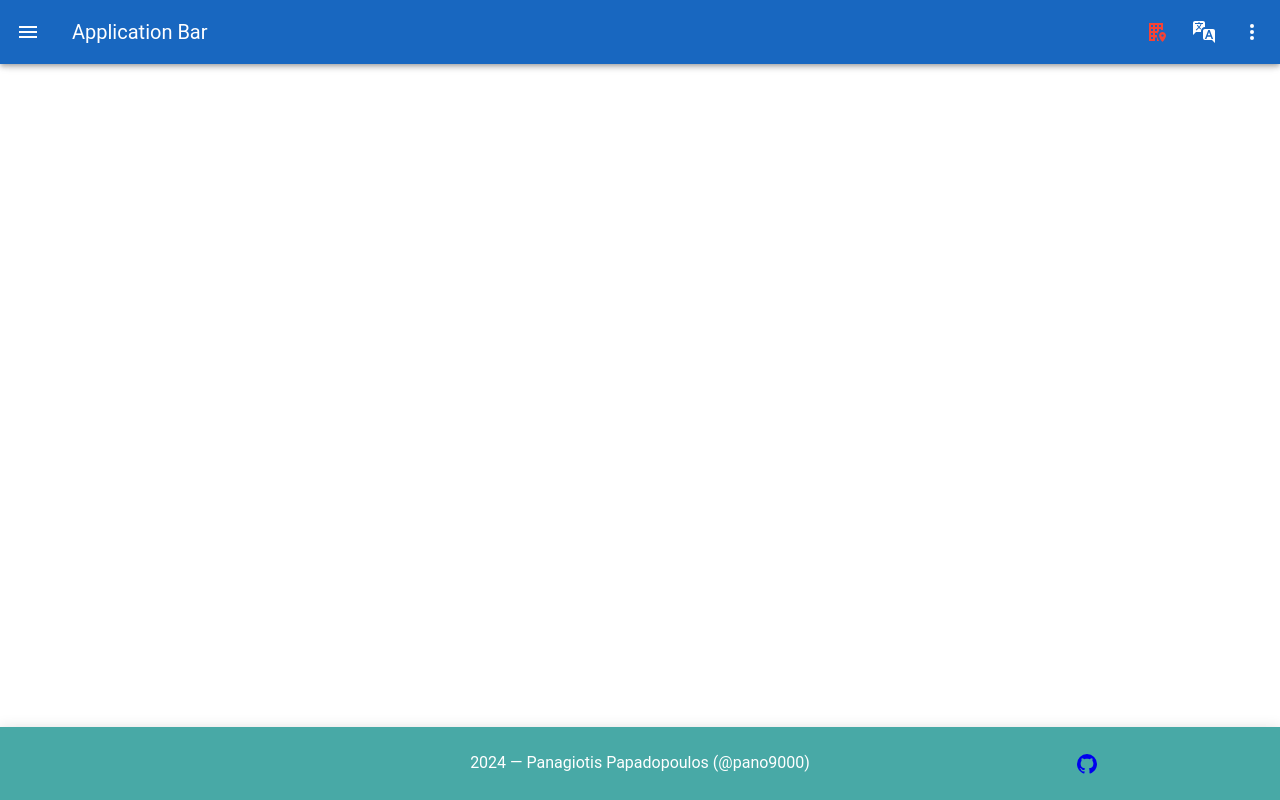
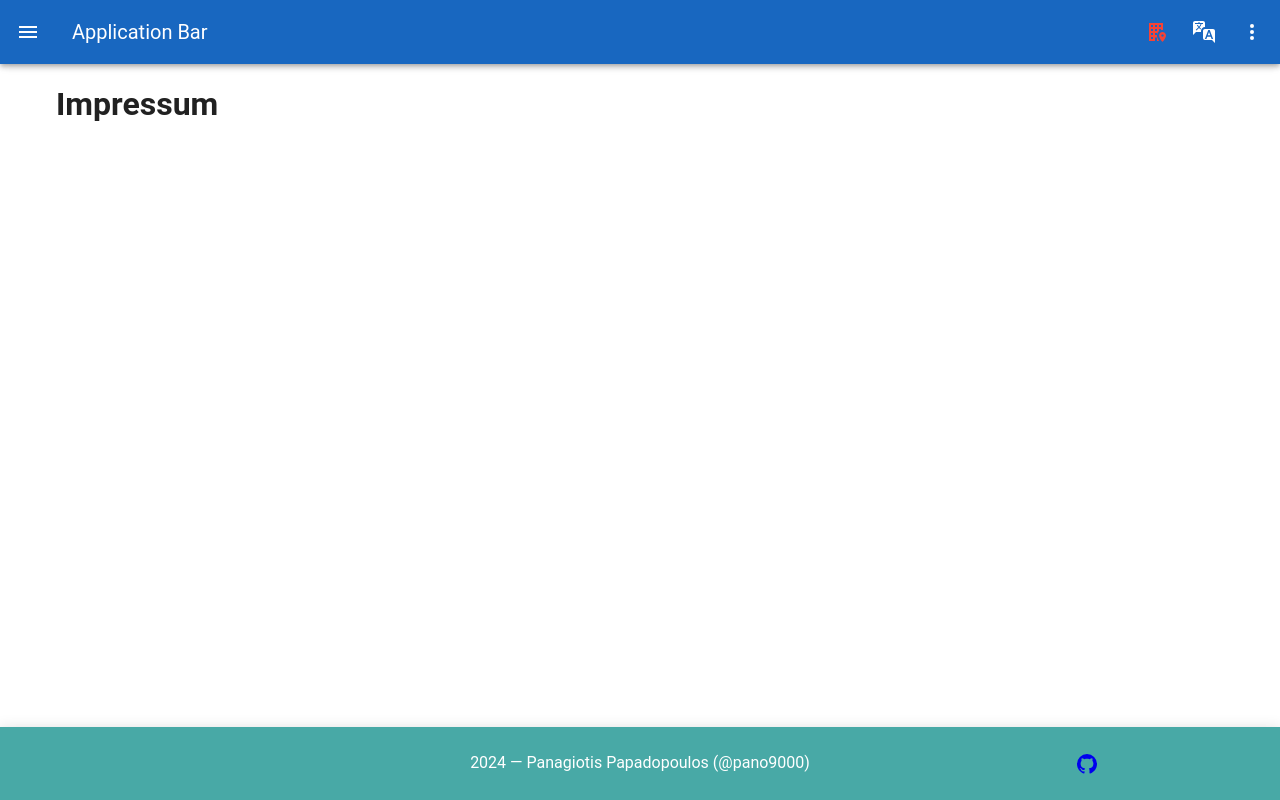
Before and after one commit to pano9000/aws-stuttgart-pickup-dates-service, a Nuxt app: page /impressum in a window 1280 px wide. Built offline with nearby package versions, Linux system fonts and the light colour scheme.

Commit message:
feat(pages/impressum): add initial unstyled page

```diff
--- /dev/null
+++ b/pages/impressum.vue
@@ -0,0 +1,22 @@
+<template>
+  <v-container>
+    <h1>{{ i18n.t("legalNotice.pageTitle") }}</h1>
+    <address>
+      <p v-for="(line) in legalNoticeLines" :key="line">
+        {{ runtimeConfig.public[line] }}
+      </p>
+    </address>
+  </v-container>
+</template>
+
+<script setup lang="ts">
+
+  const { i18n, multiMergeLocaleMessage }  = useCustomI18n();
+  const runtimeConfig = useRuntimeConfig();
+  const legalNoticeLines = Object.keys(runtimeConfig.public).filter(key => key.startsWith("legalNotice"))
+
+  multiMergeLocaleMessage("legalNotice", [
+    ["pageTitle", {de: "Impressum", en: "Legal Notice"}],
+  ]);
+
+</script>
```
